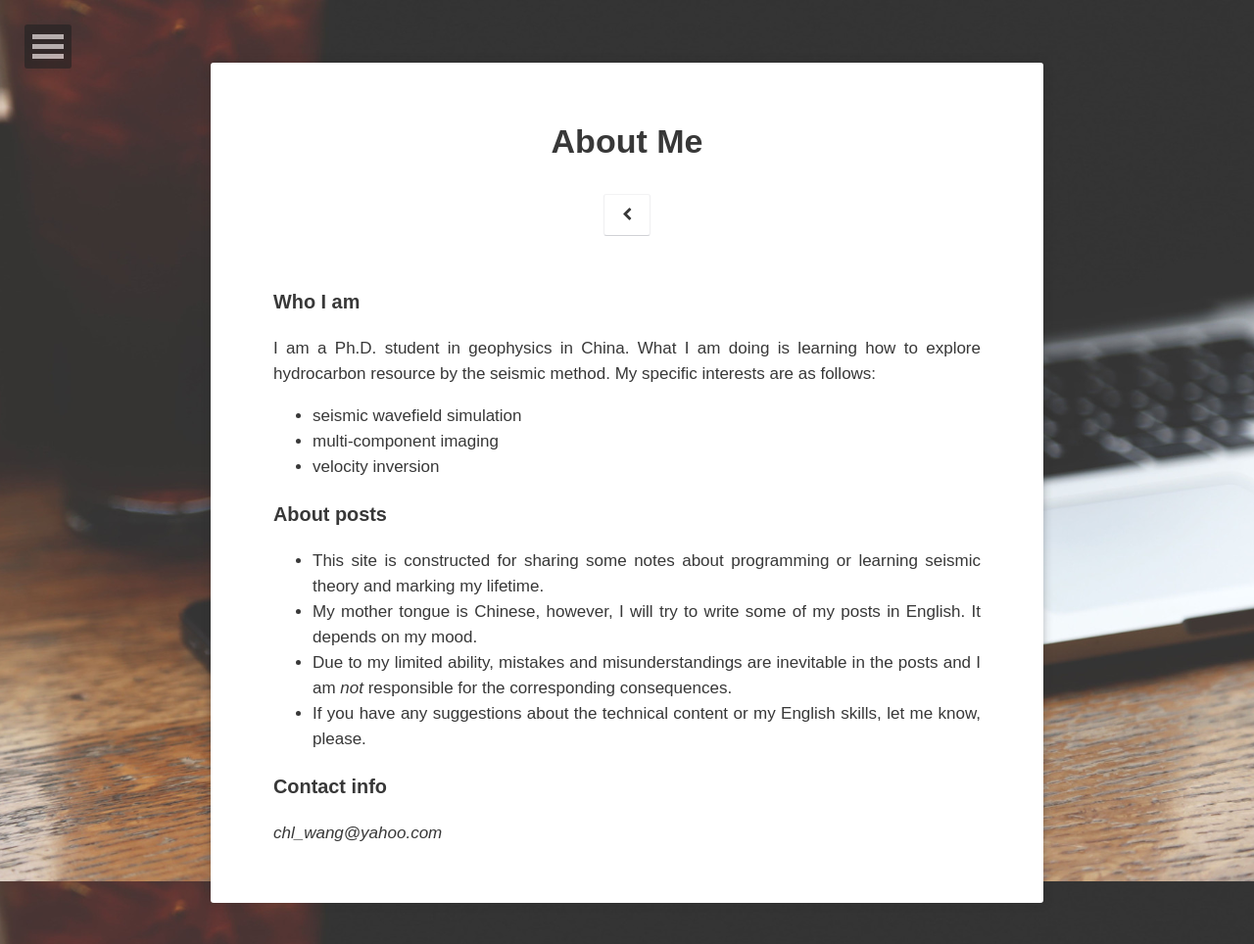
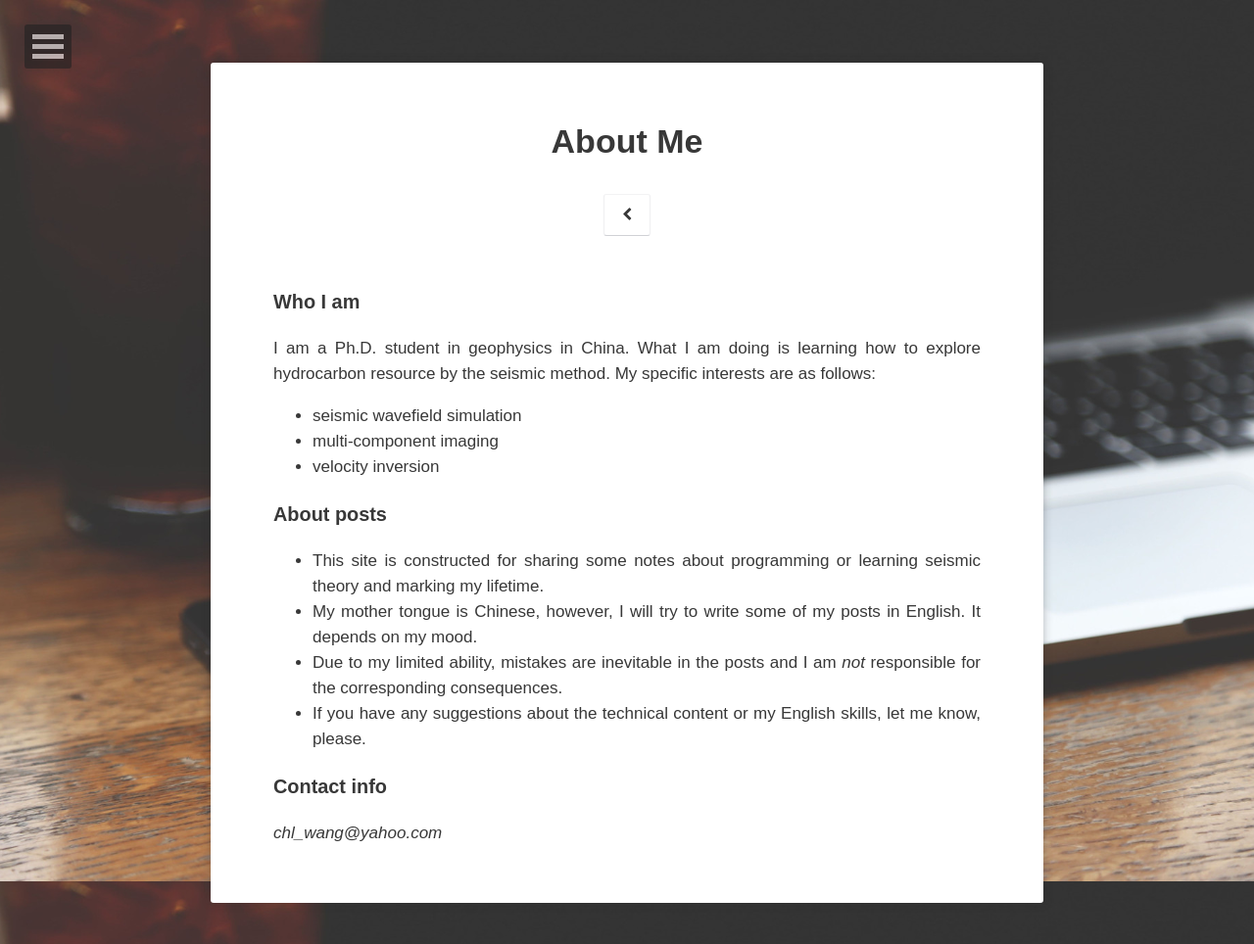
Before and after one commit to Chenlonw/chenlonw.github.com, a Jekyll site: the page built from about/index.md, in a window 1280 px wide. Shown: the whole page at 98% size. Built offline with Jekyll 4.4.1, drawn with Linux system fonts in a browser that asks for light colours; some web fonts are replaced; comment, search, counter and statistics services are not loaded.

Commit message:
disable comments

```diff
--- a/_config.yml
+++ b/_config.yml
@@ -27,7 +27,7 @@
   style:            compressed
 
 # Comments
-disqus_shortname:   chlwang
+#disqus_shortname:   chlwang
 
 # Social
 # if you don't have any of social below, comment the line.
--- a/about/index.md
+++ b/about/index.md
@@ -18,8 +18,8 @@
 marking my lifetime.
 + My mother tongue is Chinese, however, I will try to write some of my posts in English. It depends
 on my mood.
-+ Due to my limited ability, mistakes and misunderstandings are inevitable in the posts and I am
-_not_ responsible for the corresponding consequences.
++ Due to my limited ability, mistakes are inevitable in the posts and I am _not_ responsible for the
+corresponding consequences.
 + If you have any suggestions about the technical content or my English skills, let me know, please.
 
 ### Contact info
```
